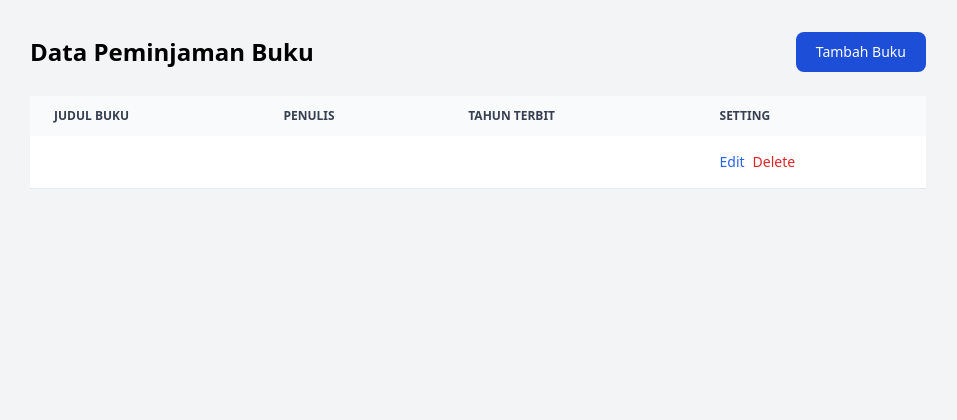
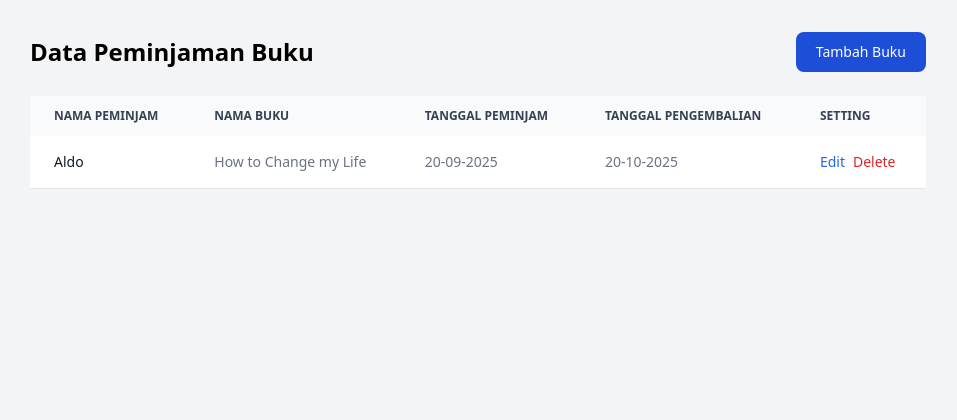
Before and after one commit to giveonaldo/UCP3_017, a Flask app: page / in a window 1280 px wide. Shown: the top 420 px of the page, without its empty margins (162-1119 px from the left). Run offline with Flask 3, Linux system fonts and the light colour scheme; data comes from the database, SQL or seed files in the repository; both versions use the stored data as it was after the commit; some libraries are stand-ins or nearby versions.

Commit message:
done with view and add

```diff
--- a/app.py
+++ b/app.py
@@ -20,6 +20,7 @@ with get_connection() as conn:
     )''')
     conn.commit()
 
+# Home
 @app.route('/')
 def index():
     conn = get_connection()
@@ -27,6 +28,7 @@ def index():
     conn.close()
     return render_template('index.html', buku = buku)
 
+# Add
 @app.route('/add', methods=['GET', 'POST'])
 def add():
     if request.method == 'POST':
@@ -42,6 +44,7 @@ def add():
         return redirect(url_for('index'))
     return render_template('add.html')
 
+# Delete
 @app.route('/delete/<int:id>', methods=['POST'])
 def delete(id):
     conn = get_connection()
@@ -50,6 +53,7 @@ def delete(id):
     conn.close()
     return redirect(url_for('index'))
 
+# Edit
 @app.route('/edit/<int:id>', methods=['GET', 'POST'])
 def edit(id):
     conn = get_connection()
--- a/templates/index.html
+++ b/templates/index.html
@@ -16,9 +16,10 @@
       <table class="w-full text-sm text-left rtl:text-right text-gray-500">
         <thead class="text-xs text-gray-700 uppercase bg-gray-50">
           <tr>
-            <th scope="col" class="px-6 py-3">Judul Buku</th>
-            <th scope="col" class="px-6 py-3">Penulis</th>
-            <th scope="col" class="px-6 py-3">Tahun Terbit</th>
+            <th scope="col" class="px-6 py-3">Nama Peminjam</th>
+            <th scope="col" class="px-6 py-3">Nama Buku</th>
+            <th scope="col" class="px-6 py-3">Tanggal Peminjam</th>
+            <th scope="col" class="px-6 py-3">Tanggal Pengembalian</th>
             <th scope="col" class="px-6 py-3">Setting</th>
           </tr>
         </thead>
@@ -30,9 +31,10 @@
           {% else %}
             {% for b in buku %}
               <tr class="bg-white border-b border-gray-200">
-                <th scope="row" class="px-6 py-4 font-medium text-gray-900 whitespace-nowrap">{{ b.judul }}</th>
-                <td class="px-6 py-4">{{ b.penulis }}</td>
-                <td class="px-6 py-4">{{ b.tahun_terbit }}</td>
+                <th scope="row" class="px-6 py-4 font-medium text-gray-900 whitespace-nowrap">{{ b.peminjam }}</th>
+                <td class="px-6 py-4">{{ b.buku }}</td>
+                <td class="px-6 py-4">{{ b.tanggal_peminjaman }}</td>
+                <td class="px-6 py-4">{{ b.tanggal_pengembalian }}</td>
                 <td class="px-6 py-4 flex gap-2">
                   <a href="{{ url_for('edit', id=b.id) }}" class="text-blue-600 hover:underline">Edit</a>
                   <form method="POST" action="{{ url_for('delete', id=b.id) }}" style="display:inline;">
```
Also changed, not shown: templates/add.html (+31 -0 lines), database/perpustakaan.db.
